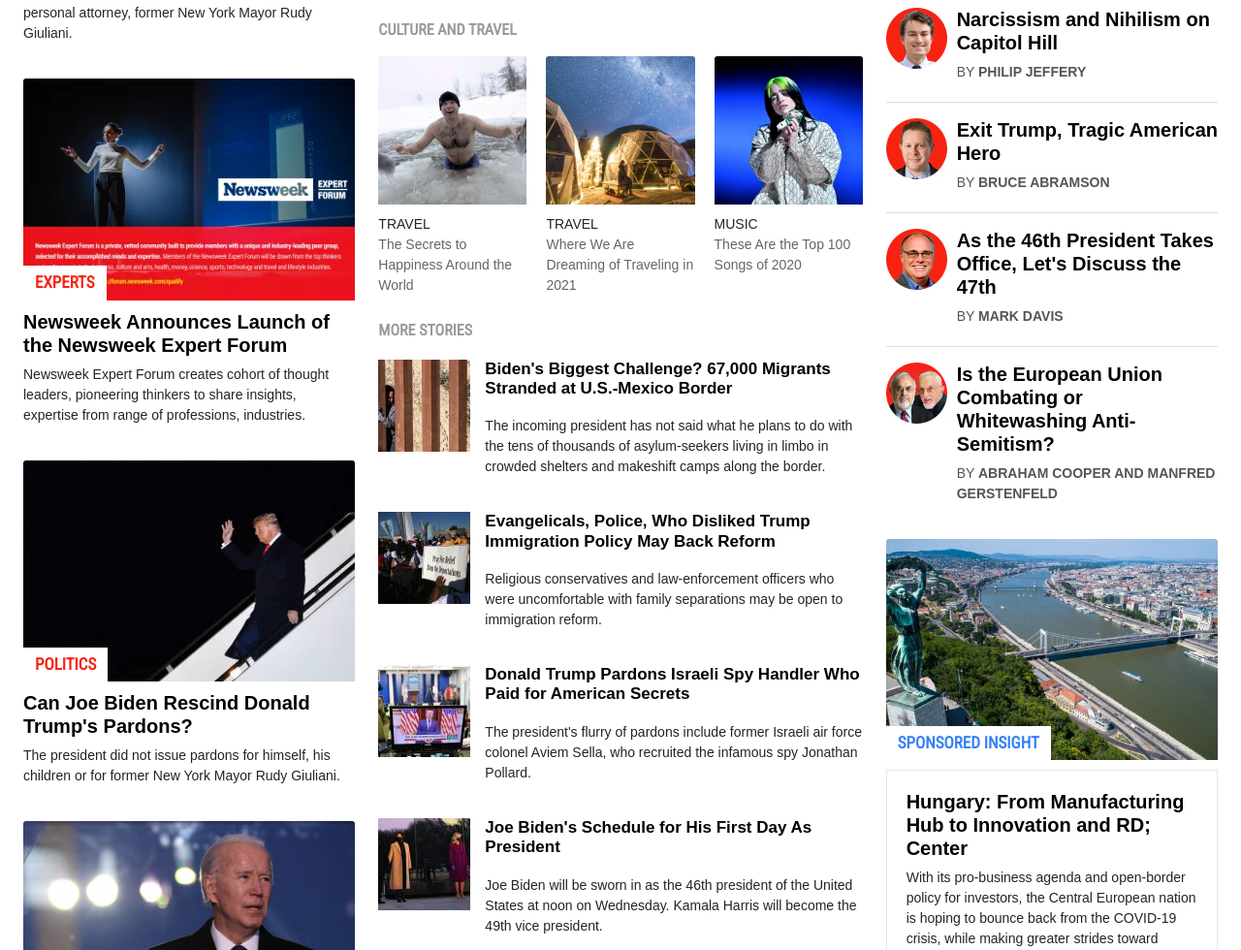
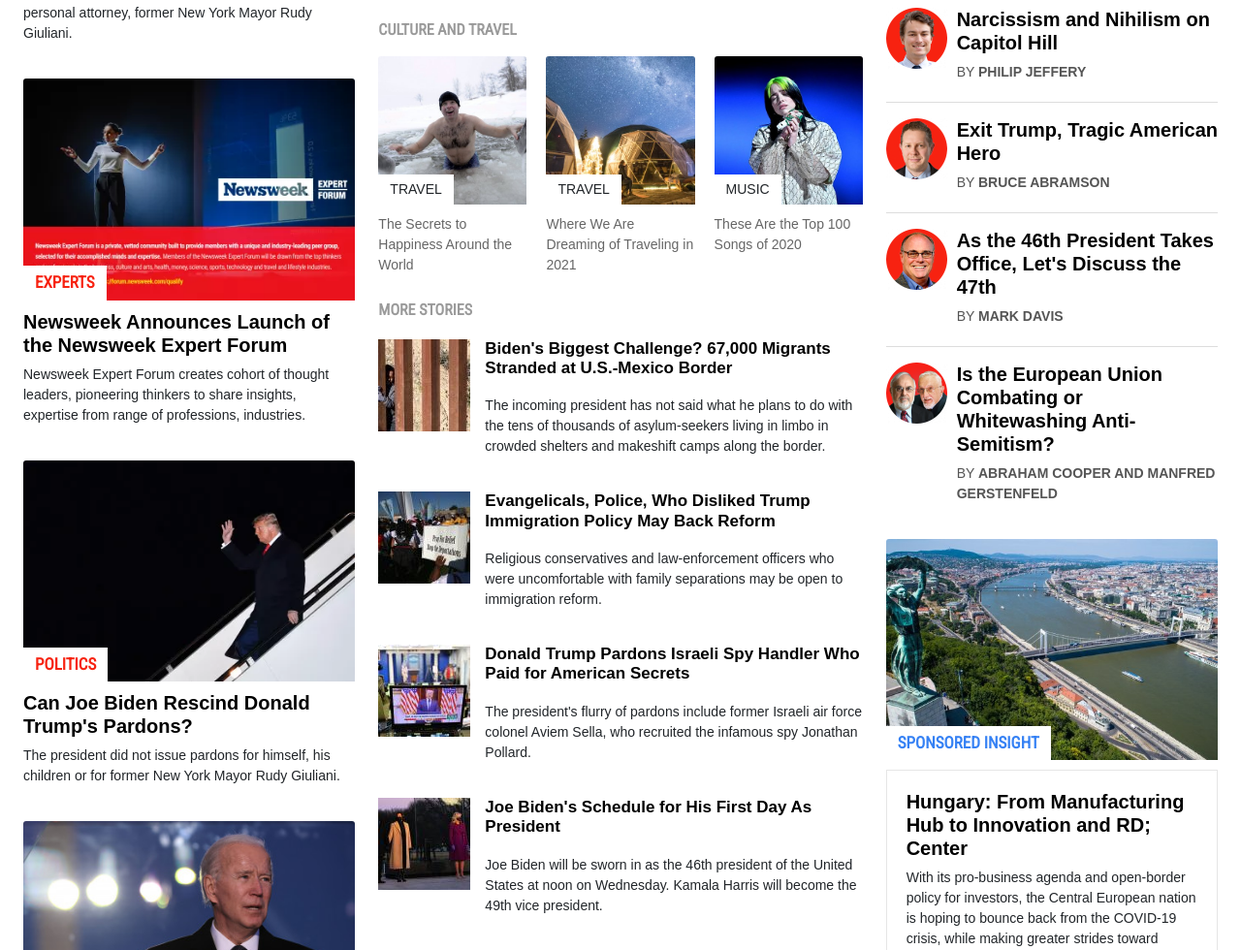
Before and after one commit to bolah2009/forked-bootstrap-newsweek, a website: page index.html in a window 1280 px wide. Shown: the part 981-1961 px from the top of the page at 97% size. Drawn offline with nearby package versions, Linux system fonts and the light colour scheme.

Commit message:
add span on culture and travel

```diff
--- a/index.html
+++ b/index.html
@@ -197,22 +197,22 @@
                 <h3>CULTURE AND TRAVEL</h3>
                 <section class="culture d-flex">
                     <div class="card">
-                        <div class="card-img"><a href="#"><img src="./css/assets/culture-and-travel/1.jpg" alt="happy gays" class="card-img-top"></a></div>
-                        <span>TRAVEL</span>
+                        <div class="card-img"><a href="#"><img src="./css/assets/culture-and-travel/1.jpg" alt="happy gays" class="card-img-top"></a><span>TRAVEL</span></div>
+
                         <div class="card-body">
                             <a href="#"><p>The Secrets to Happiness Around the World</p></a>
                         </div>
                     </div>
                     <div class="card">
-                        <div class="card-img"><a href="#"><img src="./css/assets/culture-and-travel/2.jpg" alt="happy dogs" class="card-img-top"></a></div>
-                        <span>TRAVEL</span>
+                        <div class="card-img"><a href="#"><img src="./css/assets/culture-and-travel/2.jpg" alt="happy dogs" class="card-img-top"></a><span>TRAVEL</span></div>
+
                         <div class="card-body">
                             <a href="#"><p>Where We Are Dreaming of Traveling in 2021</p></a>
                         </div>
                     </div>
                     <div class="card">
-                        <div class="card-img"><a href="#"><img src="./css/assets/culture-and-travel/3.jpg" alt="happy finns" class="card-img-top"></a></div>
-                        <span>MUSIC</span>
+                        <div class="card-img"><a href="#"><img src="./css/assets/culture-and-travel/3.jpg" alt="happy finns" class="card-img-top"></a><span>MUSIC</span></div>
+
                         <div class="card-body">
                             <a href="#"><p>These Are the Top 100 Songs of 2020</p></a>
                         </div>
```
